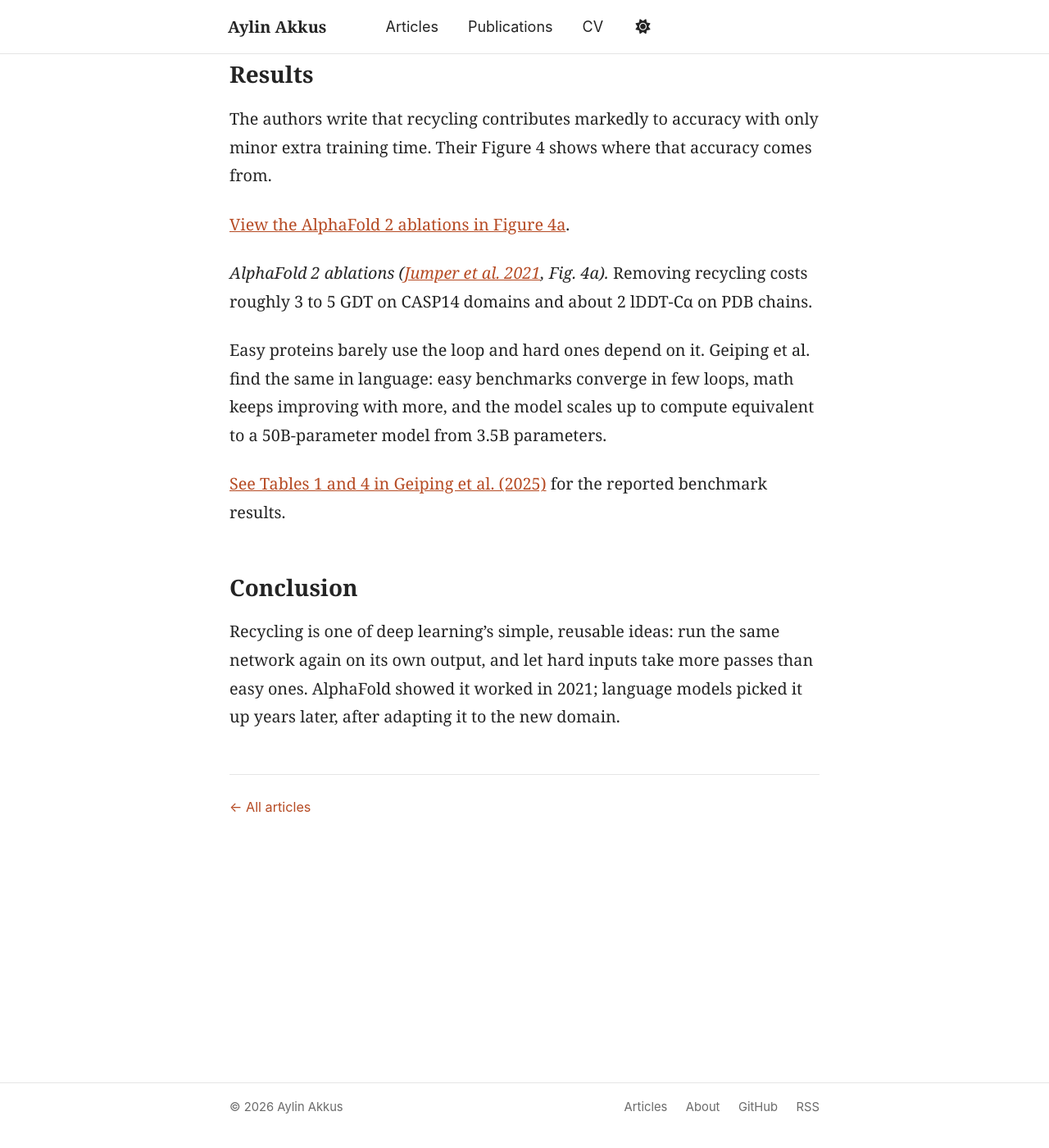
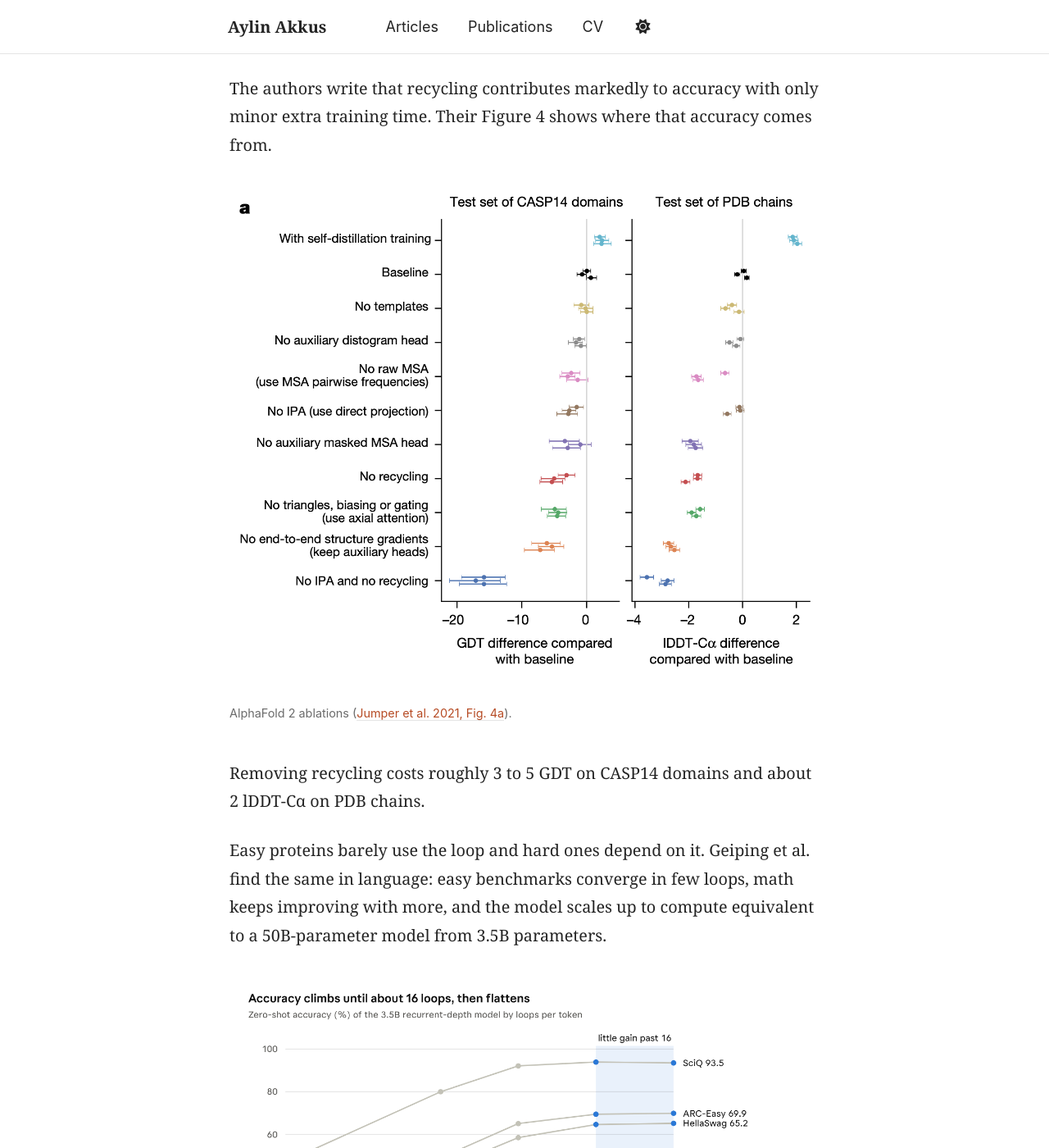
Before and after one commit to AylinAkkus/aylinakkus.github.io, a Jekyll site: the page built from _posts/2026-11-16-recycling-is-looping.md, in a window 1280 px wide and 1400 px high, scrolled down 4084 px. Shown: the whole window at 82% size. Built offline with Jekyll 4.4.1, drawn with Linux system fonts in a browser that asks for light colours; before the commit the page ends 5463 px from its top, so only the background shows below that; some of the changed text lies outside the part shown.

Commit message:
Restore original article figures from DOCX

```diff
--- a/_posts/2026-11-16-recycling-is-looping.md
+++ b/_posts/2026-11-16-recycling-is-looping.md
@@ -21,8 +21,8 @@ The two paradigms differ in where the thinking happens. Reasoning thinks out lou
 AlphaFold 2 runs its full network, 48 Evoformer blocks plus the structure module, then feeds its own output back in and runs the same weights again. Four passes is the default, so 48 blocks of parameters give 192 blocks of effective depth.
 
 <figure>
-  <img src="{{ '/images/alphafold-recycling.svg' | relative_url }}" alt="AlphaFold 2 runs its network, then recycles its output into the input for another pass.">
-  <figcaption>AlphaFold 2 reuses the same network on a refined input.</figcaption>
+  <a href="{{ '/images/alphafold-recycling.png' | relative_url }}"><img src="{{ '/images/alphafold-recycling.png' | relative_url }}" alt="AlphaFold 2 recycling diagram: the same Evoformer and structure module run again after their outputs feed back into the input."></a>
+  <figcaption>AlphaFold 2 recycling: the output loops back to the input.</figcaption>
 </figure>
 
 The pair representation and first MSA row are layer-normalized; the predicted structure is turned into a binned distance map. All three are added to the input embeddings.
@@ -42,8 +42,8 @@ None of this is confirmed architecture, and frontier labs publish few details. B
 [Geiping et al. (2025)](https://arxiv.org/abs/2502.05171) offer one public version of the idea. A prelude of 2 layers embeds the input, a core block of 4 layers is looped, and a coda of 2 layers reads out the next token.
 
 <figure>
-  <img src="{{ '/images/recurrent-depth-loop.svg' | relative_url }}" alt="A recurrent-depth model passes the hidden state through the same core block repeatedly, mixing in the original embedding at each loop.">
-  <figcaption>A recurrent-depth language model loops the core block before producing a token.</figcaption>
+  <a href="{{ '/images/recurrent-depth-loop.png' | relative_url }}"><img src="{{ '/images/recurrent-depth-loop.png' | relative_url }}" alt="Recurrent-depth model diagram: input tokens pass through a prelude, a looped recurrent block, and a coda before the next token."></a>
+  <figcaption>Recurrent depth: the block's output loops back, mixed with the input embedding.</figcaption>
 </figure>
 
 Each loop mixes the input embedding back in with the previous state. In AlphaFold:
@@ -75,13 +75,19 @@ Crucially, the loop runs within one token. The model refines the same position b
 
 The authors write that recycling contributes markedly to accuracy with only minor extra training time. Their Figure 4 shows where that accuracy comes from.
 
-[View the AlphaFold 2 ablations in Figure 4a](https://www.nature.com/articles/s41586-021-03819-2/figures/4).
+<figure>
+  <a href="{{ '/images/alphafold-ablations.png' | relative_url }}"><img src="{{ '/images/alphafold-ablations.png' | relative_url }}" alt="AlphaFold 2 ablation results comparing GDT on CASP14 domains and lDDT-Cα on PDB chains; removing recycling lowers both scores."></a>
+  <figcaption>AlphaFold 2 ablations (<a href="https://www.nature.com/articles/s41586-021-03819-2/figures/4">Jumper et al. 2021, Fig. 4a</a>).</figcaption>
+</figure>
 
-*AlphaFold 2 ablations ([Jumper et al. 2021](https://www.nature.com/articles/s41586-021-03819-2), Fig. 4a).* Removing recycling costs roughly 3 to 5 GDT on CASP14 domains and about 2 lDDT-Cα on PDB chains.
+Removing recycling costs roughly 3 to 5 GDT on CASP14 domains and about 2 lDDT-Cα on PDB chains.
 
 Easy proteins barely use the loop and hard ones depend on it. Geiping et al. find the same in language: easy benchmarks converge in few loops, math keeps improving with more, and the model scales up to compute equivalent to a 50B-parameter model from 3.5B parameters.
 
-[See Tables 1 and 4 in Geiping et al. (2025)](https://arxiv.org/abs/2502.05171) for the reported benchmark results.
+<figure>
+  <a href="{{ '/images/recurrent-depth-results.png' | relative_url }}"><img src="{{ '/images/recurrent-depth-results.png' | relative_url }}" alt="Line chart showing zero-shot accuracy of a 3.5B recurrent-depth model rising with more loops per token, then flattening around 16 loops."></a>
+  <figcaption>3.5B model, 800B tokens, zero-shot. Data from <a href="https://arxiv.org/abs/2502.05171">Geiping et al. 2025, Tables 1 and 4</a>.</figcaption>
+</figure>
 
 ## Conclusion
 
```
Also changed, not shown: images/alphafold-ablations.png (added), images/alphafold-recycling.png (added), images/alphafold-recycling.svg (deleted), images/recurrent-depth-loop.png (added), images/recurrent-depth-loop.svg (deleted), images/recurrent-depth-results.png (added).
